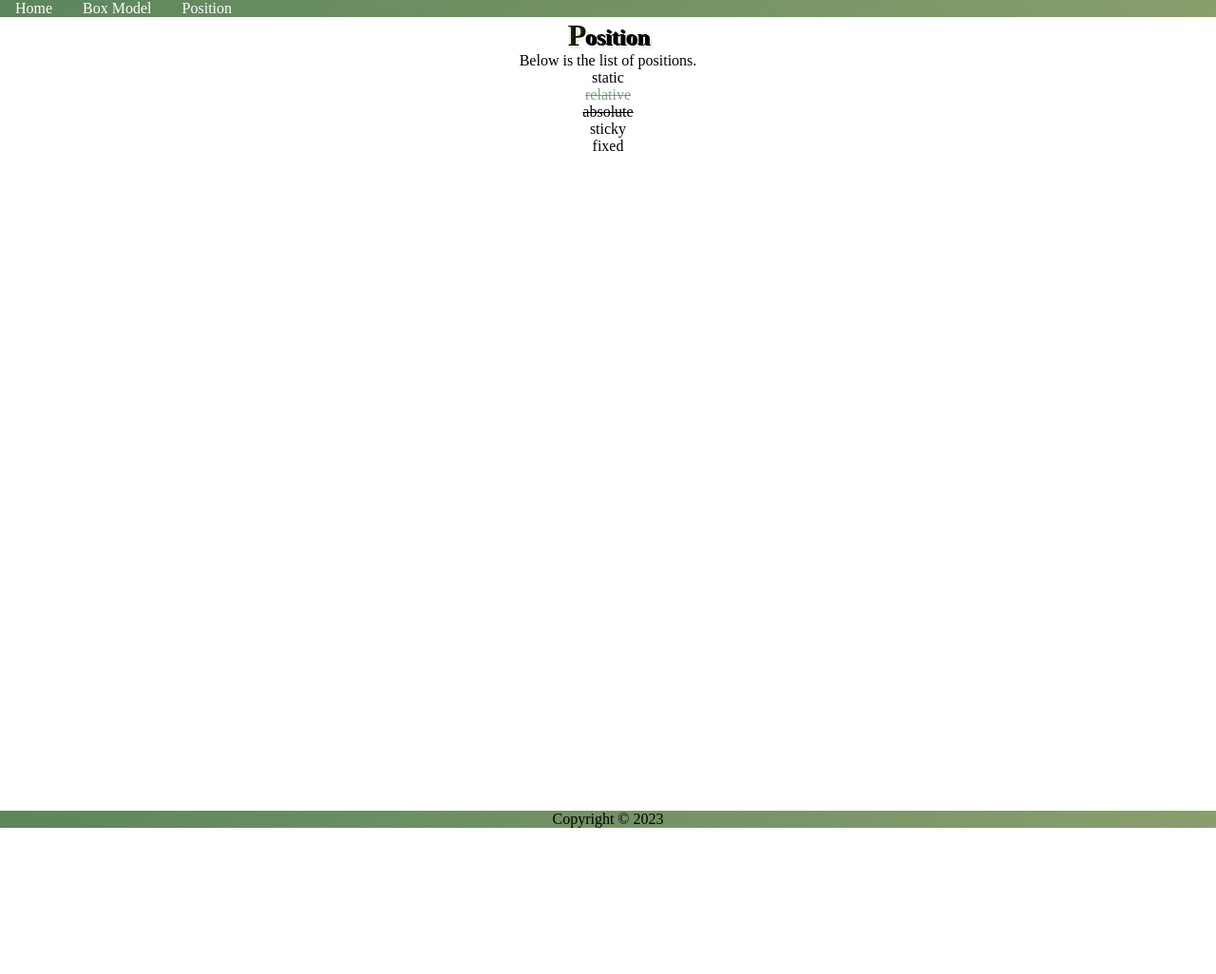
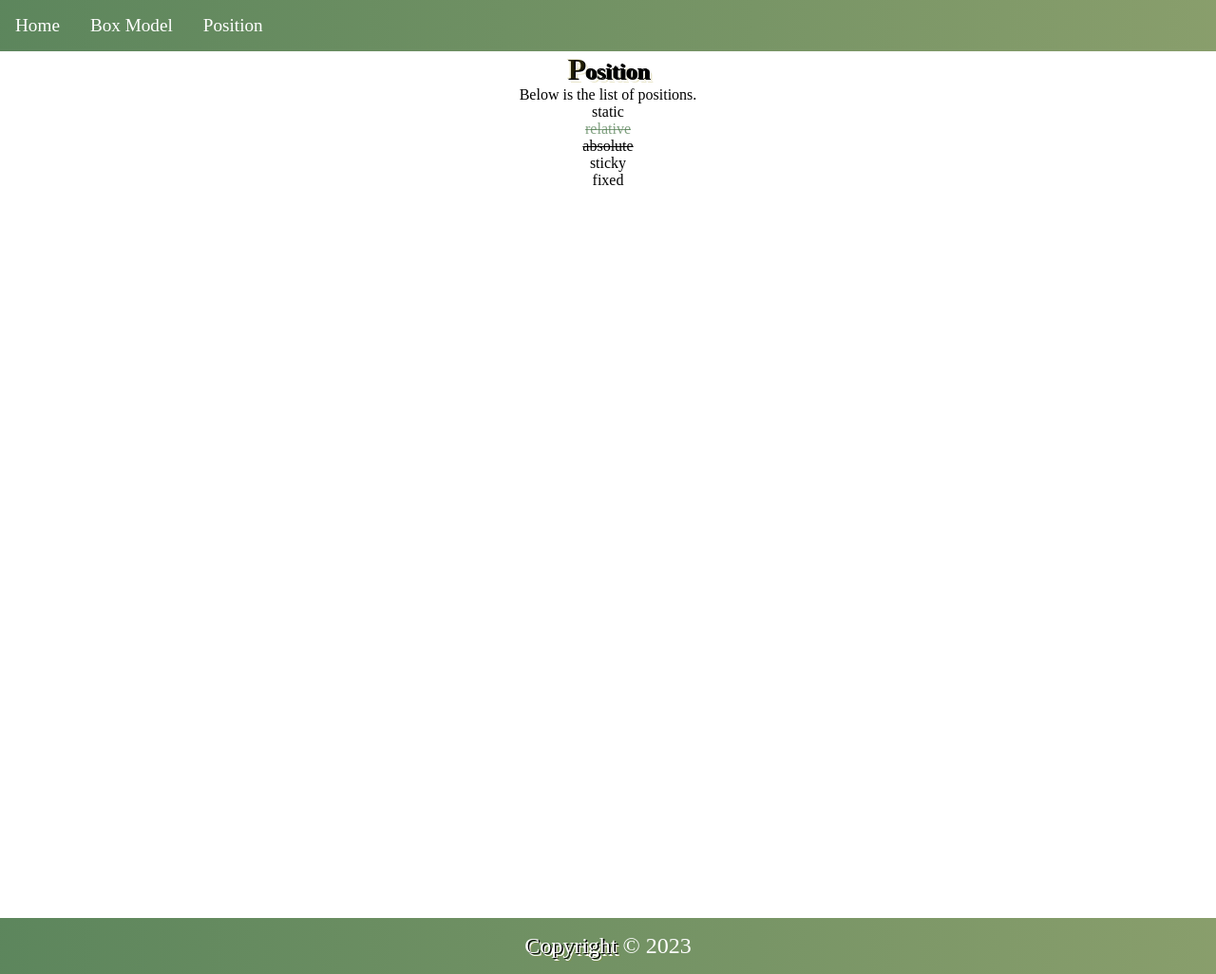
Before and after one commit to codjoelmayer/revisionExample, a plain HTML site: page html/position.html in a window 1280 px wide. Shown: the whole page at 95% size. Before the commit the page ends 872 px from the top, so only its background shows below. Drawn offline with Linux system fonts and the light colour scheme.

Commit message:
A bit of styling

```diff
--- a/css/style.css
+++ b/css/style.css
@@ -17,6 +17,7 @@
 /* header, footer */
 header, footer {
     background: var(--alternative) var(--linearBg) no-repeat;
+    padding-block: 1rem;
 }
 /* Display -> flex */
 nav :is(ul) {
@@ -33,6 +34,7 @@ ul li{
 /* Links */
 a {
     color: var(--secondary);
+    font-size: larger;
     text-decoration: none;
     text-transform: capitalize;
 }
@@ -70,7 +72,8 @@ main {
     margin-inline: auto;
 }
 /* Heading */
-:is(h1, h2, h3, h4, h5, h6){
+:is(h1, h2, h3, h4, h5, h6,
+footer span:first-child){
     text-shadow:
     .12vw .1vw 0 var(--primary),
     .21vw .21vw 0 var(--secondary),
@@ -95,6 +98,11 @@ main .pos:nth-child(2) {
     color: var(--alternative);
     text-decoration: line-through;
 }
+/* Footer */
+footer p {
+    color: var(--secondary);
+    font-size: 1.5rem;
+}
 /* Media query */
 @media screen and (width < 500px) {
     #box {
--- a/html/position.html
+++ b/html/position.html
@@ -37,8 +37,8 @@
     </main>
     <footer>
         <p>
-            <span id="copyTitle">Copyright</span> &copy;
-            <span id="copyYear">2023</span>
+            <span>Copyright</span> &copy;
+            <span>2023</span>
         </p>
     </footer>
 </body>
```
